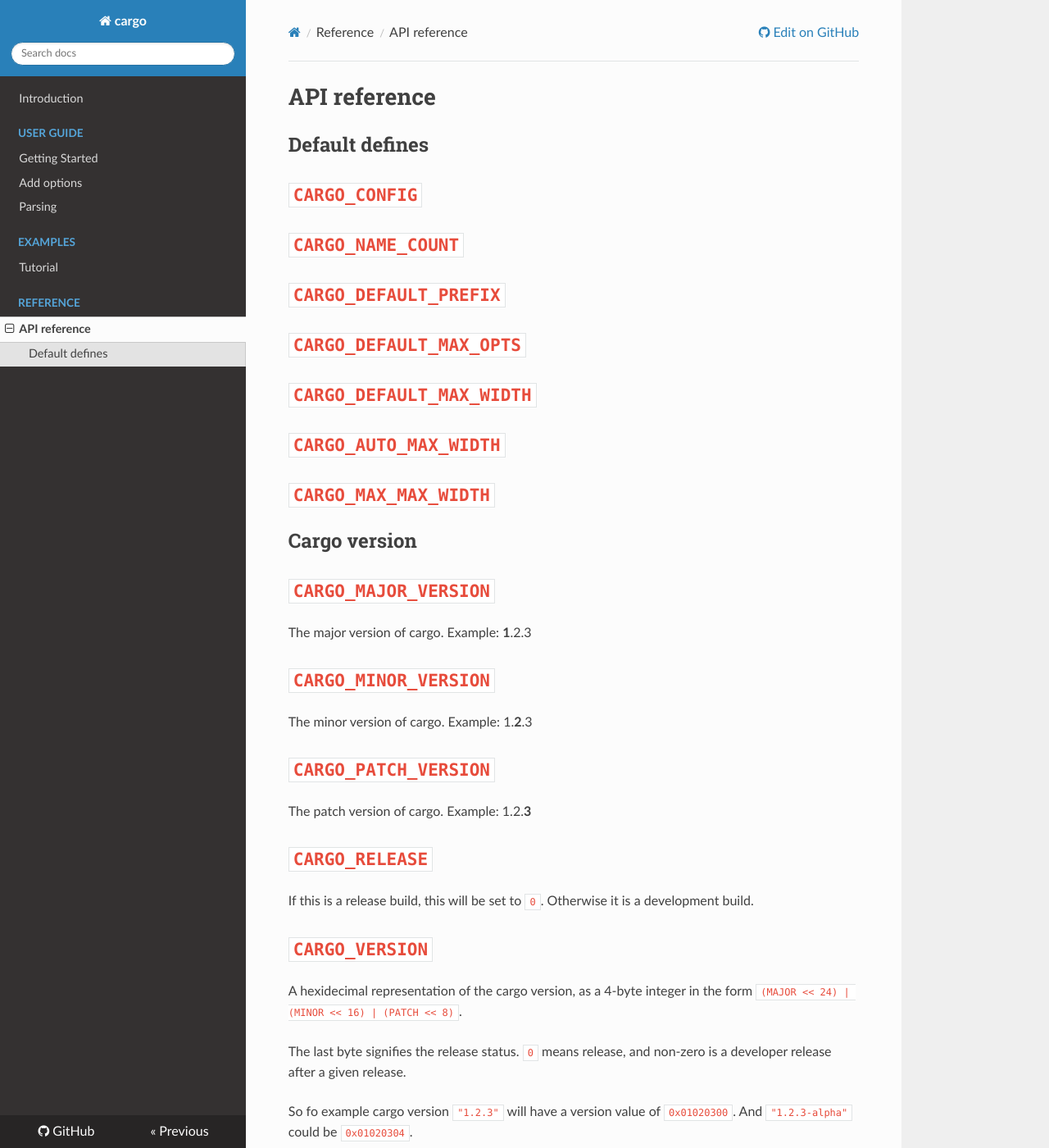
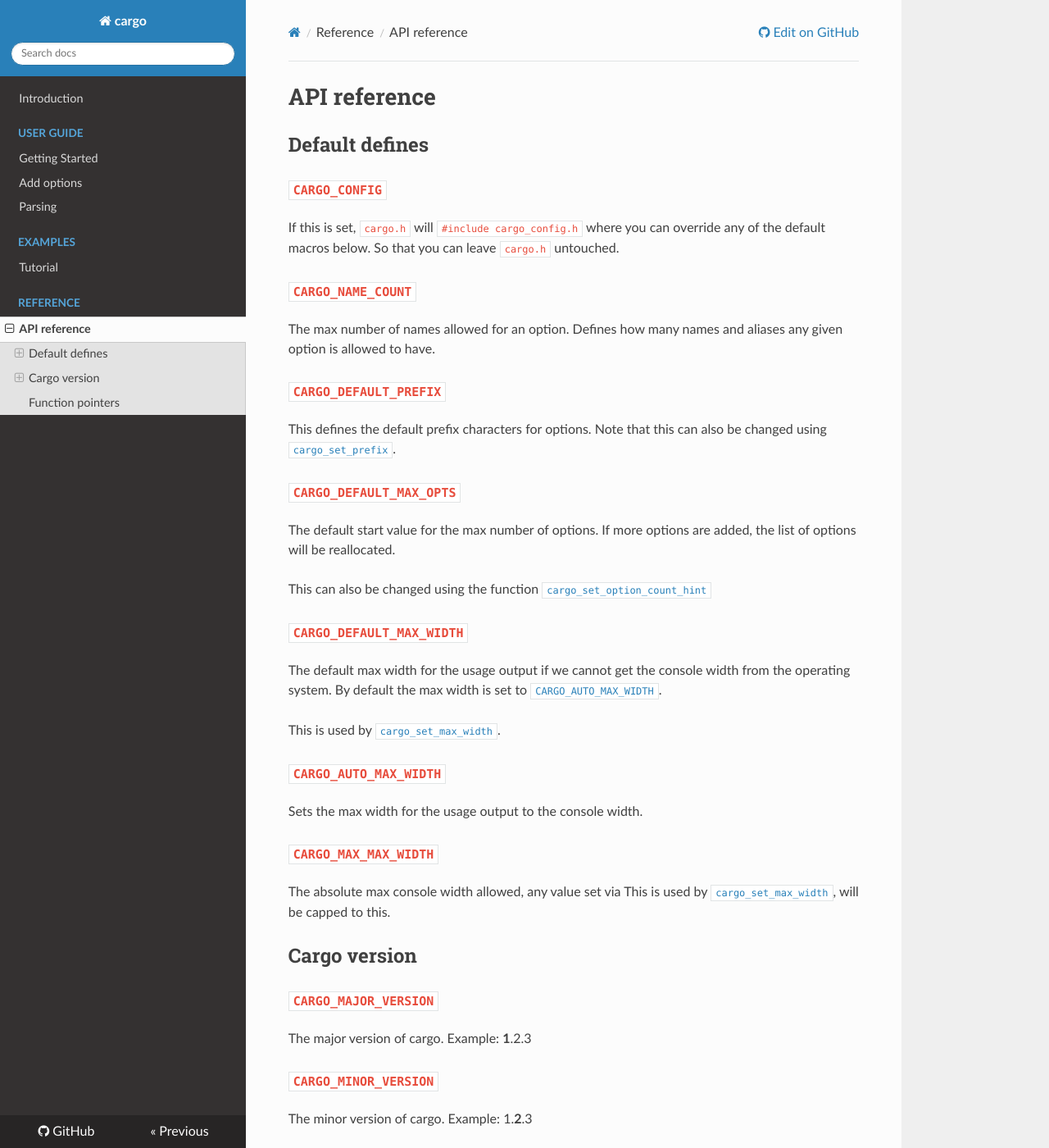
Before and after one commit to JoakimSoderberg/cargo, an MkDocs documentation site: the page built from docs/api.md, in a window 1280 px wide and 1400 px high. Shown: the whole window at 82% size. Built offline with MkDocs 1.6.1, drawn with Linux system fonts in a browser that asks for light colours; nearby versions of some CDN libraries; old or Windows-style settings are respelled for this version of MkDocs; some of the changed text lies outside the part shown.

Commit message:
More documentation

````diff
--- a/docs/api.md
+++ b/docs/api.md
@@ -2,44 +2,71 @@
 API reference
 =============
 
-Default defines
----------------
+## Default defines ##
 
-# `CARGO_CONFIG`
+### `CARGO_CONFIG` ###
 
-# `CARGO_NAME_COUNT`
+If this is set, `cargo.h` will `#include cargo_config.h` where you can
+override any of the default macros below. So that you can leave
+`cargo.h` untouched.
 
-# `CARGO_DEFAULT_PREFIX`
+### `CARGO_NAME_COUNT` ###
 
-# `CARGO_DEFAULT_MAX_OPTS`
+The max number of names allowed for an option. Defines how many
+names and aliases any given option is allowed to have.
 
-# `CARGO_DEFAULT_MAX_WIDTH`
+### `CARGO_DEFAULT_PREFIX` ###
 
-# `CARGO_AUTO_MAX_WIDTH`
+This defines the default prefix characters for options. Note that this can also
+be changed using [`cargo_set_prefix`](api.md#cargo_set_prefix).
 
-# `CARGO_MAX_MAX_WIDTH`
+### `CARGO_DEFAULT_MAX_OPTS` ###
+
+The default start value for the max number of options. If more
+options are added, the list of options will be reallocated.
+
+This can also be changed using the function
+[`cargo_set_option_count_hint`](api.md#cargo_set_option_count_hint)
+
+### `CARGO_DEFAULT_MAX_WIDTH` ###
+
+The default max width for the usage output if we cannot get the console width
+from the operating system. By default the max width is set to
+[`CARGO_AUTO_MAX_WIDTH`](api.md#CARGO_AUTO_MAX_WIDTH).
+
+This is used by [`cargo_set_max_width`](api.md#cargo_set_max_width).
+
+### `CARGO_AUTO_MAX_WIDTH` ###
+
+Sets the max width for the usage output to the console width.
+
+### `CARGO_MAX_MAX_WIDTH`
+
+The absolute max console width allowed, any value set via
+This is used by [`cargo_set_max_width`](api.md#cargo_set_max_width), will be
+capped to this.
 
 Cargo version
 -------------
 
-# `CARGO_MAJOR_VERSION`
+### `CARGO_MAJOR_VERSION` ###
 
 The major version of cargo. Example: **1**.2.3
 
-# `CARGO_MINOR_VERSION`
+### `CARGO_MINOR_VERSION` ###
 
 The minor version of cargo. Example: 1.**2**.3
 
-# `CARGO_PATCH_VERSION`
+### `CARGO_PATCH_VERSION` ###
 
 The patch version of cargo. Example: 1.2.**3**
 
-# `CARGO_RELEASE`
+### `CARGO_RELEASE` ###
 
 If this is a release build, this will be set to `0`. Otherwise it is a
 development build.
 
-# `CARGO_VERSION`
+### `CARGO_VERSION` ###
 
 A hexidecimal representation of the cargo version, as a 4-byte integer in the
 form `(MAJOR << 24) | (MINOR << 16) | (PATCH << 8)`.
@@ -72,10 +99,17 @@ And check for specific capabilities based on version:
 ...
 ```
 
-# `CARGO_VERSION_STR`
+### `CARGO_VERSION_STR` ###
 
 The cargo version as a string. Example: `"0.2.0"`.
 
-# `const char *cargo_get_version()`
+### cargo_get_version ###
+
+### `const char *cargo_get_version()` ###
 
 Function that gets the cargo version as a string. Example: `"0.2.0"`.
+
+## Function pointers ##
+
+`typedef int (*cargo_custom_cb_t)(cargo_t ctx, void *user, const char *optname,
+								int argc, char **argv);`
--- a/mkdocs.yml
+++ b/mkdocs.yml
@@ -8,3 +8,4 @@ pages:
 - ['tutorial.md', 'Examples', 'Tutorial']
 - ['api.md', 'Reference', 'API reference']
 theme: readthedocs
+markdown_extensions: ['fenced_code', 'codehilite', 'toc(permalink=True)']
````
Also changed, not shown: docs/adding.md (+6 -1 lines).
